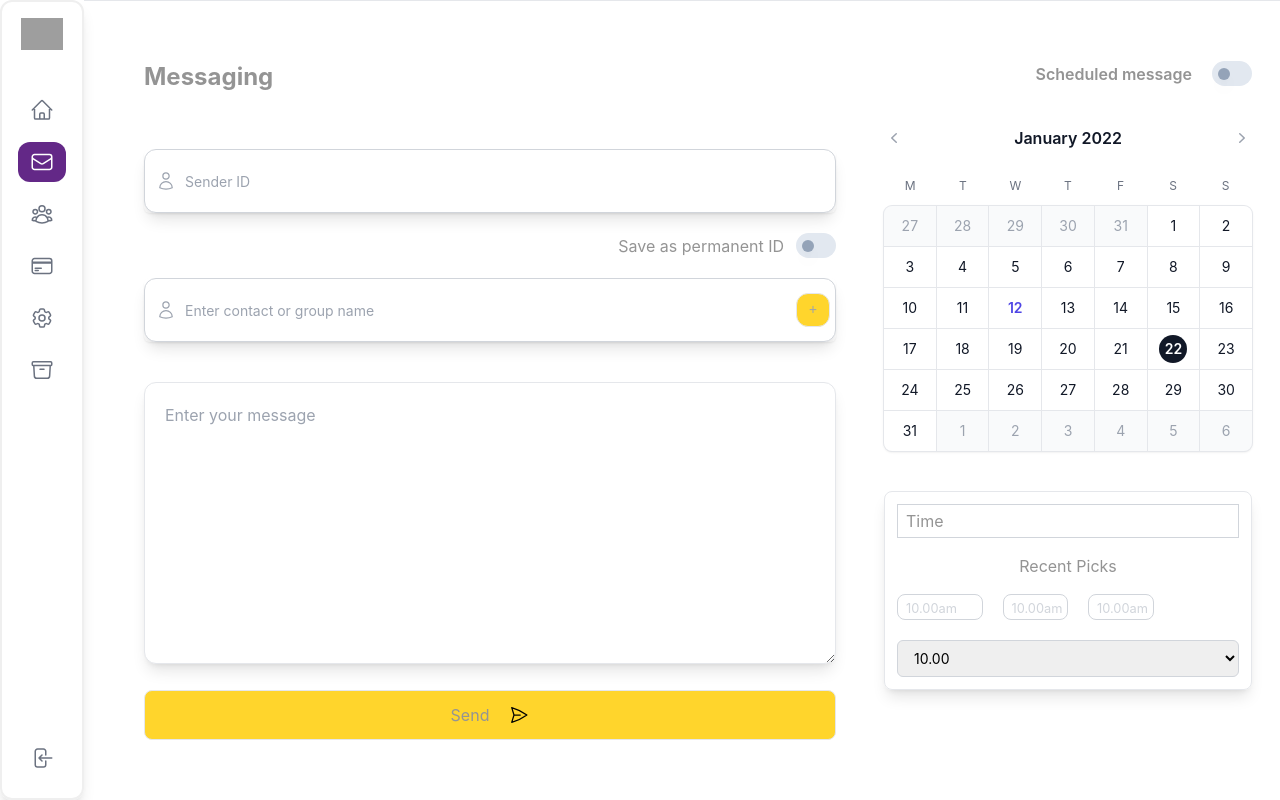
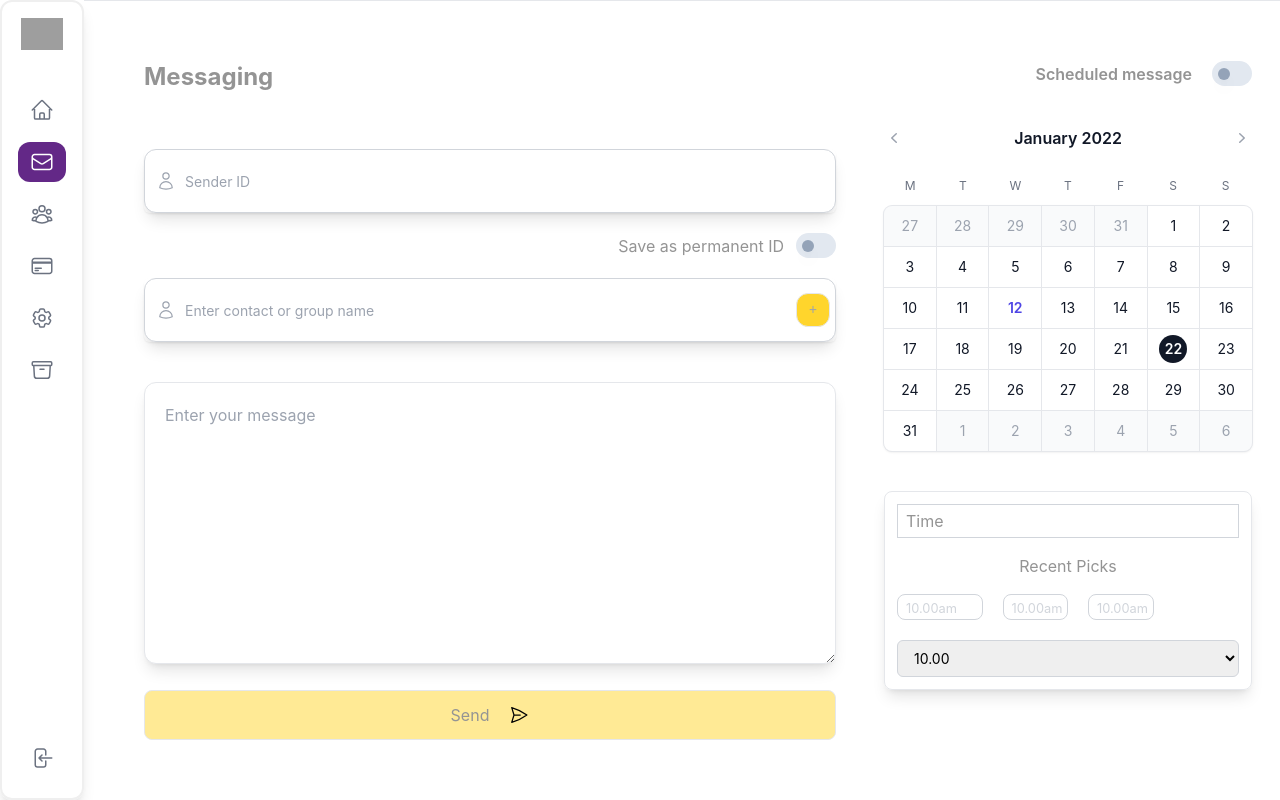
Before and after one commit to kingdanie/intime, a Next.js app: page /messages in a window 1280 px wide. Built offline with nearby package versions, Linux system fonts and the light colour scheme; grey boxes are pictures that could not be loaded.

Commit message:
feat: add validate func to meesage comp

```diff
--- a/pages/messages.tsx
+++ b/pages/messages.tsx
@@ -13,18 +13,16 @@ import { postFormData } from "../utils/postFormData";
 import { Message, Recipient } from "../types/Message";
 
 export default function Messages() {
+
   const { username, userInfo } = useContext(UserContext);
 
-  // const contactList: string[] = []
   const [senderId, setSenderId] = useState("");
   const [contact, setContact] = useState("");
   const [msg, setMsg] = useState("");
   const [contactList, setContactList] = useState(
     [] as Recipient[]
   );
-  // const addContact = () => {
-  //   setContactList([ ...contactList, contact])
-  // }
+
 
   const addContact = () => {
     setContactList([
@@ -42,7 +40,7 @@ export default function Messages() {
 
     // let setDay = new Date().getTime()
     let message: Message = {
-      reciever_number: contactList,
+      recipient: contactList,
       message: msg,
       username: username,
       sent_date: `${new Date().getTime()}`,
@@ -76,6 +74,13 @@ export default function Messages() {
     } else {
       alert(result.error);
     }
+  };
+
+  const validateForm = () => {
+    return (
+      contactList.length == 0 ||
+      msg.trim().length == 0
+    );
   };
   return (
     <OtherLayout>
@@ -219,7 +224,13 @@ export default function Messages() {
               ></textarea>
             </div>
             <div>
-              <button className="flex border items-center bg-accent p-3 space-x-5 rounded-lg w-full justify-center">
+              <button
+                className="flex border items-center bg-accent
+                  p-3 space-x-5 rounded-lg w-full justify-center
+                  disabled:bg-opacity-50 disabled:text-opacity-25
+                "
+                disabled={validateForm()}
+              >
                 <span>Send</span>{" "}
                 <PaperAirplaneIcon className="h-5" />
               </button>
```
